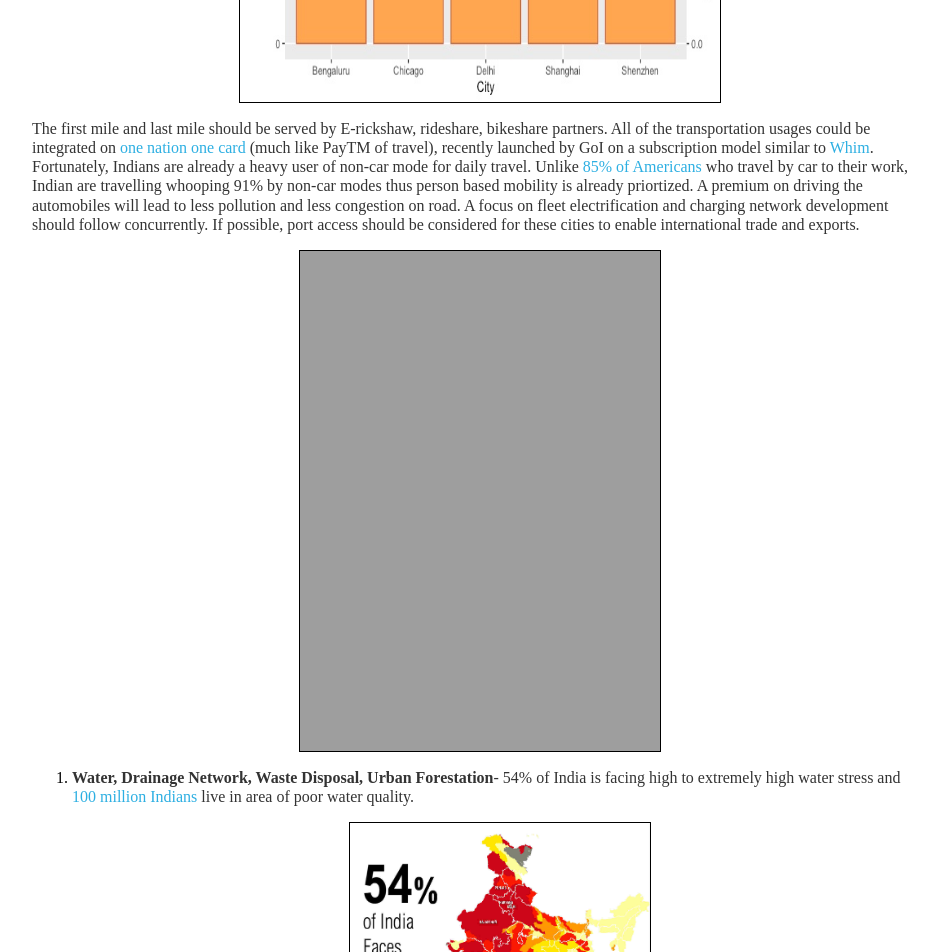
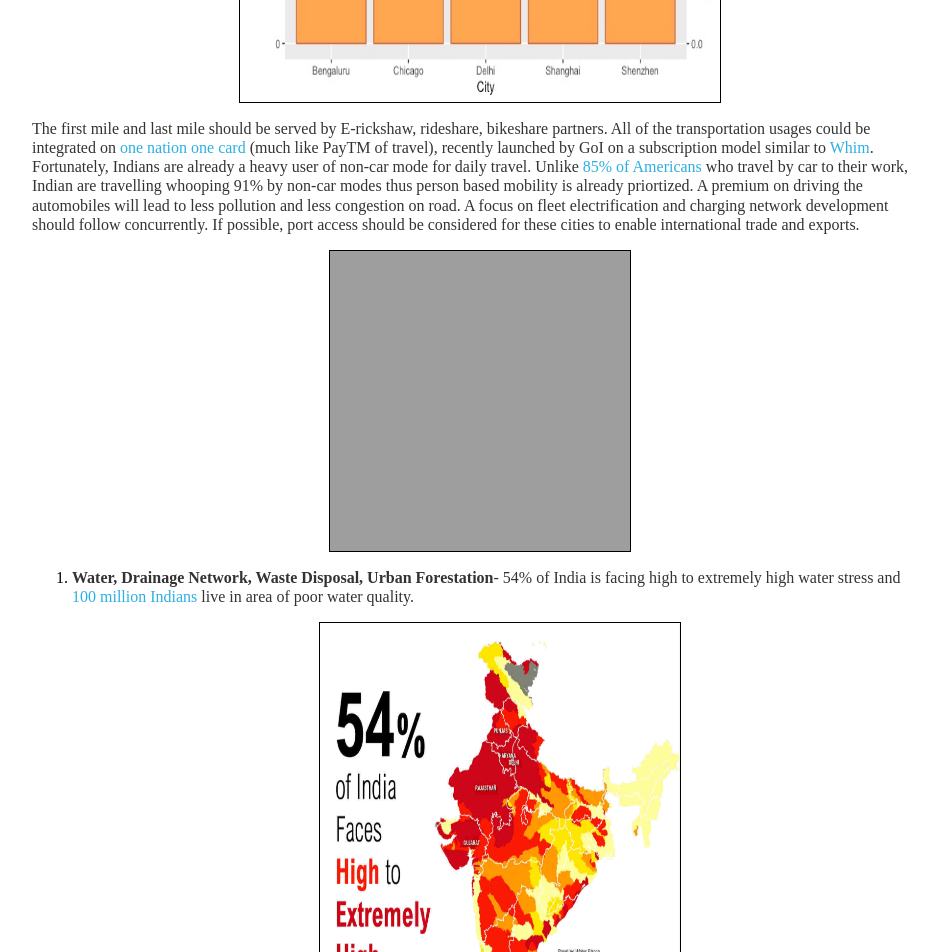
Before and after one commit to vikssai/vikssai.github.io, a Jekyll site: the page built from _posts/2019-10-09-Doing-urbanization-right.md, in a window 1280 px wide. Shown: the part 1544-2496 px from the top of the page, without its empty margins (160-1098 px from the left). Built offline with Jekyll 4.4.1, drawn with Linux system fonts in a browser that asks for light colours.

```diff
--- a/_posts/2019-10-09-Doing-urbanization-right.md
+++ b/_posts/2019-10-09-Doing-urbanization-right.md
@@ -20,11 +20,11 @@ In order to achieve above, I present below some of the most importatnt areas whi
 
    The first mile and last mile should be served by E-rickshaw, rideshare, bikeshare partners. All of the transportation usages could be integrated on [one nation one card](https://www.cdac.in/index.aspx?id=pe_vlsi_One_Nation_One_Card) (much like PayTM of travel), recently launched by GoI on a subscription model similar to [Whim](https://whimapp.com/). Fortunately, Indians are already a heavy user of non-car mode for daily travel. Unlike [85% of Americans](https://www.thetransportpolitic.com/databook/travel-mode-shares-in-the-u-s/) who travel by car to their work, Indian are travelling whooping 91% by non-car modes thus person based mobility is already priortized. A premium on driving the automobiles will lead to less pollution and less congestion on road.  A focus on fleet electrification and charging network development should follow concurrently. If possible, port access should be considered for these cities to enable international trade and exports.
 
-   ![Mode Share](/image/Delhi%Mode%Share.jpg#center)
+   ![Mode Share](/image/Delhi%Mode%Share.jpg#center_sqr)
 
 2. **Water, Drainage Network, Waste Disposal, Urban Forestation**-  54% of India is facing high to extremely high water stress and [100 million Indians](https://www.indiawatertool.in/) live in area of poor water quality.
 
-   ![water stress](/image/water%20stress.jpg#center_sqr)
+   ![water stress](/image/water%20stress.jpg#center)
 
    Moreover shoddy drainage/sewage system, lack of solid waste management, lack of green cover inflict a vicious health hazard cycle.  Metering, progressive water-billing, concrete tax/recharge credit for water permeability, rainwater harvesting, watershed renovation and development are few steps which should be taken for good water avaibility. Smart incentivized waste collection based on GPS enabled trash bins and optimally routed collection vehicles, waste to industrial usages such as road construction, decentralized waste management will help in Swach Bharat Abhiyan. Completion of no-clogs extensive drainage network will help in clean neighborhood and help in preventive care. Geotagged afforestation drive like [MillionTreeNYC](https://www.milliontreesnyc.org/) will help in increasing the greenspace/parks/grounds and will lead in offsetting the carbon emissions.
 
@@ -32,7 +32,7 @@ In order to achieve above, I present below some of the most importatnt areas whi
 
 4. **Measure and mine Urban Data** - *'If you can't measure it, you can't improve it'* - This could not be truer for Indian cities. Though government has set-up a [nation wide portal](https://data.gov.in/) for Open Data yet the granularity of the same is very rudimentry. Helping government digitizing their services and periodic release of datasets akin to some world class city ([Chicago,](https://data.cityofchicago.org/) [New York](https://opendata.cityofnewyork.us/)) is a big business opportunity. A cohort of entreprenuers could use, analyze, model and build Gov-Tech enterprise using the easily accessible open data.
 
-   ![urban data](/image/iudxxx.jpg%23center_rect)
+   ![urban data](/image/iudxxx.jpg#center_rect)
 
    In providing the services, the government should be working as an enabler rather a provider of service. Open data will help in providing better service in transportation, communicate, water, energy, waste management, business and citizen services.
 
```
